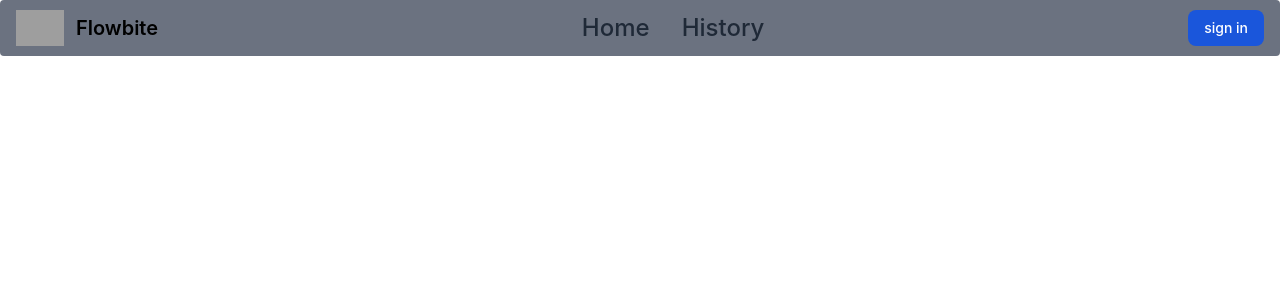
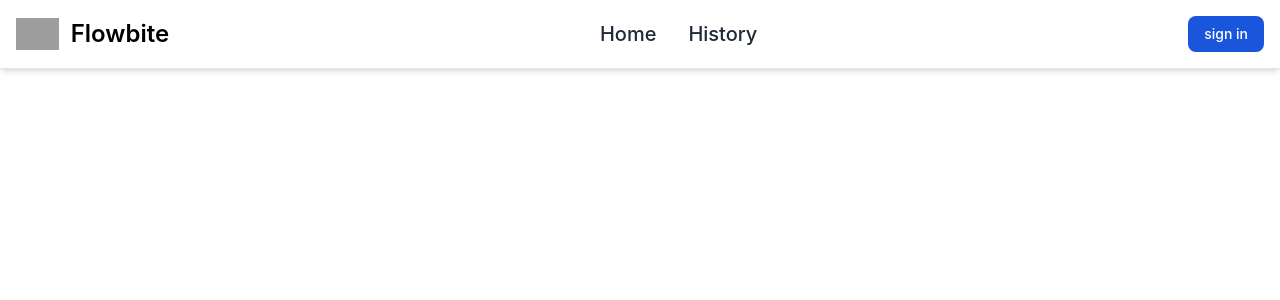
Before and after one commit to MoniruzzamanBillal/reactExpenseTracker-firebase, a React (Create React App) app: page / in a window 1280 px wide. Shown: the top 300 px of the page. Built offline with nearby package versions, Linux system fonts and the light colour scheme; no server answers; the database is empty; grey boxes are pictures that could not be loaded.

Commit message:
prototype 2.1

```diff
--- a/src/App.js
+++ b/src/App.js
@@ -7,7 +7,6 @@
   return (
     <>
       {/* <Navbar /> */}
-
       <TestNav />
     </>
   );
--- a/src/Components/Context.jsx
+++ b/src/Components/Context.jsx
@@ -139,10 +139,13 @@
 
   let addSize = inco.length;
   let expSize = expe.length;
+  let dateSize = timeZONE.length;
+  let savingSize = saving.length;
 
   let recentAdd = inco[addSize - 1];
   let recentExp = expe[expSize - 1];
-
+  let recentDate = timeZONE[dateSize - 1];
+  let recentSaving = saving[savingSize - 1];
   return (
     <AppContext.Provider
       value={{
@@ -154,6 +157,8 @@
         isAuth,
         recentAdd,
         recentExp,
+        recentDate,
+        recentSaving,
         save,
         inco,
         expe,
--- a/src/Components/InputField.jsx
+++ b/src/Components/InputField.jsx
@@ -46,7 +46,7 @@
                 type="number"
                 id="first_name"
                 className="bg-gray-50 border-none outline-none text-gray-900 text-sm rounded-sm block w-11/12 p-2.5 "
-                placeholder="Income"
+                placeholder="Expense"
                 value={exp}
                 onChange={(e) => setExp(e.target.value)}
                 required
--- a/src/Components/RecentAdd.jsx
+++ b/src/Components/RecentAdd.jsx
@@ -2,10 +2,10 @@
 import { GlobalContext } from "./Context";
 
 export default function RecentAdd() {
-  const { recentAdd, recentExp } = GlobalContext();
+  const { recentAdd, recentExp, recentDate, recentSaving } = GlobalContext();
   return (
     <>
-      <div className="recentAddContainer mob:bg-red-500 md:w-10/12 lg:w-1/2  w-11/12 m-auto mb-4">
+      <div className="recentAddContainer md:w-10/12 lg:w-1/2  w-11/12 m-auto mb-4">
         <div className="recentAddWrapper flex justify-center">
           <div className="section2 mob:bg-blue-400 w-full">
             <a
@@ -15,11 +15,18 @@
               <h5 class="mb-2 text-2xl text-center font-bold tracking-tight text-gray-900 ">
                 Recent transaction
               </h5>
-              <p class="font-normal text-xl  text-gray-800 ">
+              <p class="font-normal text-xl mb-2 text-gray-800 ">
+                Date = {recentDate}
+              </p>
+              <p class="font-normal text-xl mb-2 text-gray-800 ">
                 add = {recentAdd} taka
               </p>
-              <p class="font-normal text-xl text-gray-800 ">
+              <p class="font-normal text-xl mb-2 text-gray-800 ">
                 expense = {recentExp} taka
+              </p>
+
+              <p class="font-normal text-xl  text-gray-800 ">
+                Saving = {recentSaving} taka
               </p>
             </a>
           </div>
--- a/src/Components/TestNav.jsx
+++ b/src/Components/TestNav.jsx
@@ -1,27 +1,31 @@
 import React, { useState } from "react";
-import { Navbar } from "flowbite-react";
+import { Link, Route, Routes } from "react-router-dom";
 
-import { Link, Route, Routes } from "react-router-dom";
 import Home from "../Pages/Home";
 import History from "../Pages/History";
 import { GlobalContext } from "./Context";
 
 export default function TestNav() {
   const { signInGoogle, isAuth, logOut } = GlobalContext();
-  const [menuActive, setMenuActive] = useState(false);
+  const [hidden, setHidden] = useState("hidden");
+  const toggleNav = () => {
+    hidden === "hidden" ? setHidden("show") : setHidden("hidden");
+  };
+
   return (
     <>
-      <Navbar className="bg-gray-500" fluid={true} rounded={true}>
-        <Navbar.Brand href="/">
+      <nav className="bg-white shadow-md dark:bg-gray-900 fixed w-full z-20 top-0 left-0 border-b border-gray-200 dark:border-gray-600">
+        <div className="max-w-screen-xl flex flex-wrap items-center justify-between mx-auto p-4">
+          <a href="https://flowbite.com/" className="flex items-center">
             <img
               src="https://flowbite.com/docs/images/logo.svg"
-            className="mr-3 h-6 sm:h-9"
+              className="h-8 mr-3"
               alt="Flowbite Logo"
             />
-          <span className="self-center whitespace-nowrap text-xl font-semibold dark:text-white">
+            <span className="self-center text-2xl font-semibold whitespace-nowrap dark:text-white">
               Flowbite
             </span>
-        </Navbar.Brand>
+          </a>
           <div className="flex md:order-2">
             {!isAuth ? (
               <button
@@ -41,40 +45,57 @@
               </button>
             )}
 
-          <Navbar.Toggle />
+            <button
+              data-collapse-toggle="navbar-sticky"
+              type="button"
+              className="inline-flex items-center p-2 text-sm text-gray-500 rounded-lg md:hidden hover:bg-gray-100 focus:outline-none focus:ring-2 focus:ring-gray-200 dark:text-gray-400 dark:hover:bg-gray-700 dark:focus:ring-gray-600"
+              aria-controls="navbar-sticky"
+              aria-expanded="false"
+              onClick={() => toggleNav()}
+            >
+              <span className="sr-only">Open main menu</span>
+              <svg
+                className="w-6 h-6"
+                aria-hidden="true"
+                fill="currentColor"
+                viewBox="0 0 20 20"
+                xmlns="http://www.w3.org/2000/svg"
+              >
+                <path
+                  fill-rule="evenodd"
+                  d="M3 5a1 1 0 011-1h12a1 1 0 110 2H4a1 1 0 01-1-1zM3 10a1 1 0 011-1h12a1 1 0 110 2H4a1 1 0 01-1-1zM3 15a1 1 0 011-1h12a1 1 0 110 2H4a1 1 0 01-1-1z"
+                  clip-rule="evenodd"
+                ></path>
+              </svg>
+            </button>
           </div>
-        <Navbar.Collapse>
+          <div
+            className={`items-center justify-between ${hidden} w-full md:flex md:w-auto md:order-1`}
+            id="navbar-sticky"
+          >
+            <ul className="flex flex-col p-4 md:p-0 mt-4 font-medium border border-gray-100 rounded-lg bg-gray-50 md:flex-row md:space-x-8 md:mt-0 md:border-0 md:bg-white dark:bg-gray-800 md:dark:bg-gray-900 dark:border-gray-700">
+              <li>
                 <Link
                   to="/"
-            className="block py-2 pl-3 pr-4 text-2xl text-gray-800 rounded hover:bg-gray-100 md:hover:bg-transparent md:hover:text-blue-700 md:p-0 "
-            onClick={() =>
-              menuActive
-                ? setMenuActive(!menuActive)
-                : setMenuActive(menuActive)
-            }
+                  className="block py-2 pl-3 pr-4 text-xl text-gray-800 rounded hover:bg-gray-100 md:hover:bg-transparent md:hover:text-blue-700 md:p-0 "
+                  onClick={() => toggleNav()}
                 >
                   Home
                 </Link>
-
+              </li>
+              <li>
                 <Link
                   to="/history"
-            className="block py-2 pl-3 pr-4 text-2xl text-gray-800 rounded hover:bg-gray-100 md:hover:bg-transparent md:hover:text-blue-700 md:p-0 "
-            onClick={() =>
-              menuActive
-                ? setMenuActive(!menuActive)
-                : setMenuActive(menuActive)
-            }
+                  className="block py-2 pl-3 pr-4 text-xl text-gray-800 rounded hover:bg-gray-100 md:hover:bg-transparent md:hover:text-blue-700 md:p-0 "
+                  onClick={() => toggleNav()}
                 >
                   History
                 </Link>
-
-          {/* <Navbar.Link href="/navbars" className="text-gray-800">
-            Services
-          </Navbar.Link> */}
-          {/* <Navbar.Link href="/navbars">Pricing</Navbar.Link> */}
-          {/* <Navbar.Link href="/navbars">Contact</Navbar.Link> */}
-        </Navbar.Collapse>
-      </Navbar>
+              </li>
+            </ul>
+          </div>
+        </div>
+      </nav>
 
       {/* navbar ends  */}
       {isAuth && (
--- a/src/Pages/History.jsx
+++ b/src/Pages/History.jsx
@@ -26,10 +26,10 @@
                           </h1>
                         ))}
                       </div>
-                      <div className="liRight  w-10/12">
+                      <div className="liRight self-center w-10/12">
                         {inco &&
                           inco.map((ele) => (
-                            <p className="mob:text-base md:text-xl text-xl font-normal self-center ">
+                            <p className=" mob:text-base md:text-xl text-xl font-normal self-center ">
                               {ele} taka
                             </p>
                           ))}
@@ -49,7 +49,7 @@
                 <ul className="p-2 flex justify-center">
                   <li className=" mb-2 ">
                     <div className="liContainer grid grid-cols-2 ">
-                      <div className="liLeft ">
+                      <div className="liLeft self-center">
                         {timeZONE.map((ele) => (
                           <h1 className="mob:text-base sm:text-xl text-xl  font-bold">
                             {ele} :
```
Lines whose indentation alone changed are shown as unchanged.
